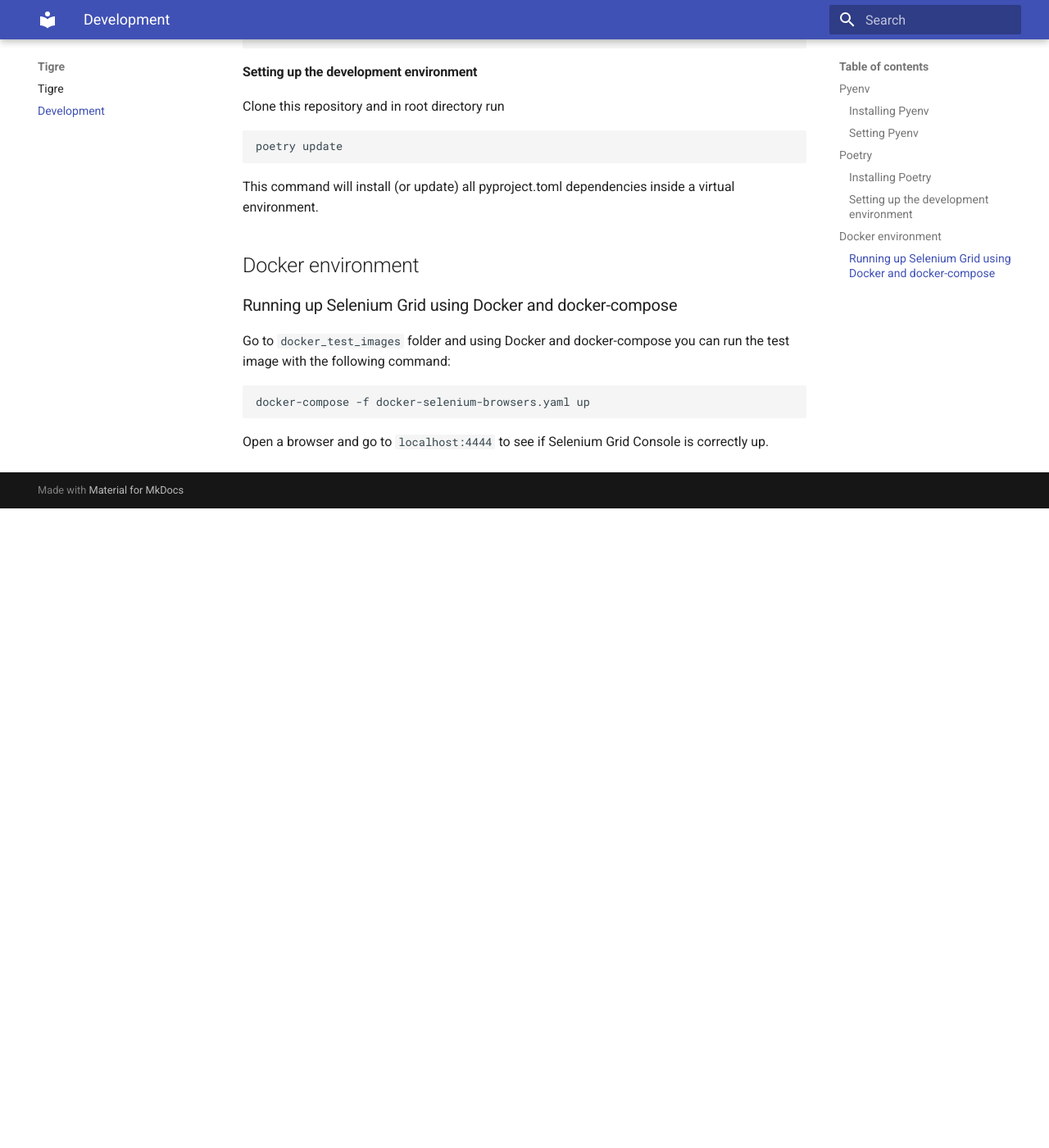
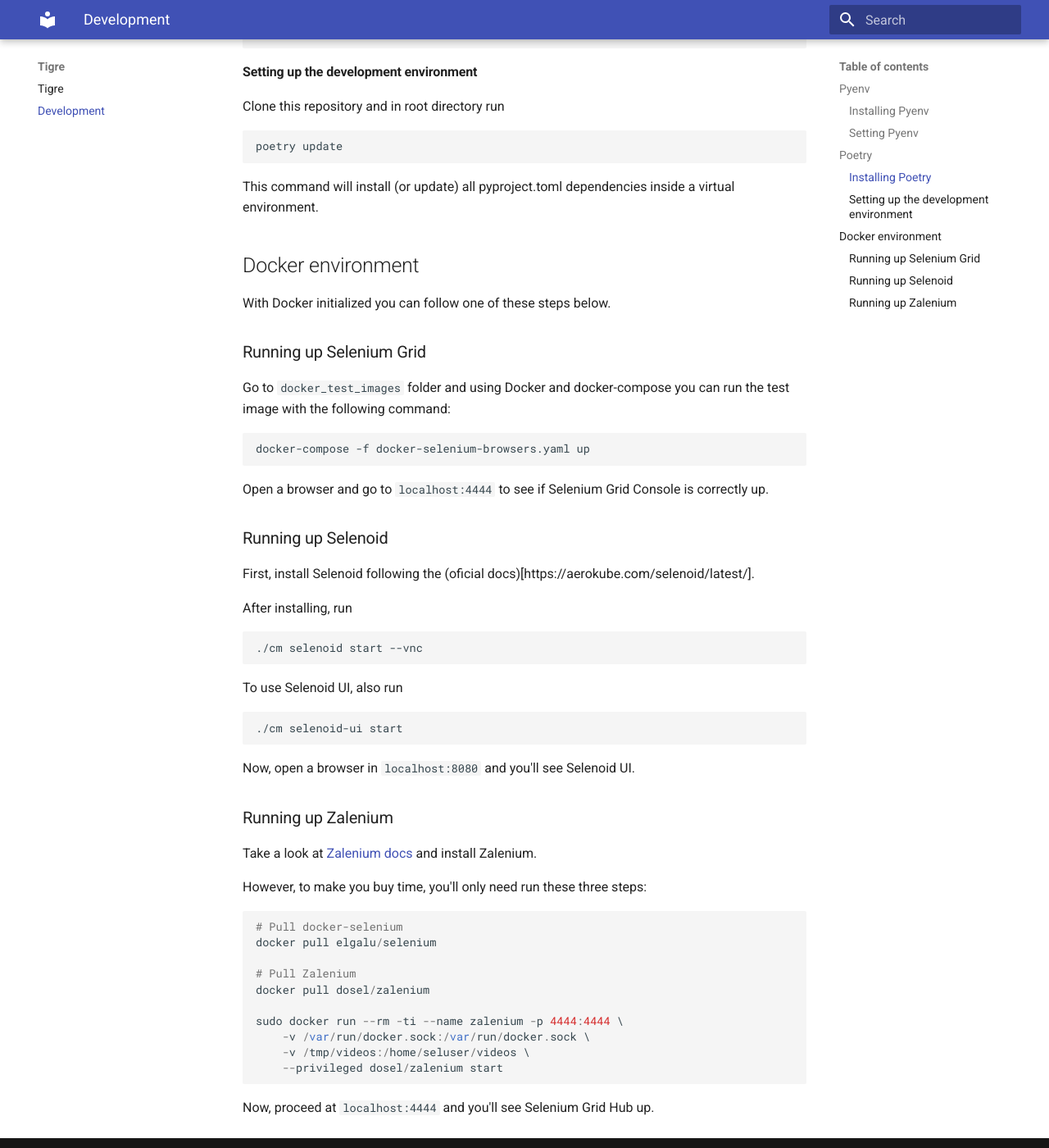
Before and after one commit to dunossauro/tigre, an MkDocs documentation site: the page built from docs/develop.md, in a window 1280 px wide and 1400 px high, scrolled down 1235 px. Shown: the whole window at 82% size. Built offline with MkDocs 1.6.1 and Material for MkDocs 9.7.7, drawn with Linux system fonts in a browser that asks for light colours; before the commit the page ends 1855 px from its top, so only the background shows below that.

Commit message:
updating development docs with Selenoid and Zalenium config

```diff
--- a/docs/develop.md
+++ b/docs/develop.md
@@ -53,13 +53,47 @@
 
 This command will install (or update) all pyproject.toml dependencies inside a virtual environment.
 
-
 ## Docker environment
 
-### Running up Selenium Grid using Docker and docker-compose
+With Docker initialized you can follow one of these steps below.
+
+### Running up Selenium Grid
 
 Go to `docker_test_images` folder and using Docker and docker-compose you can run the test image with the following command:
 
     docker-compose -f docker-selenium-browsers.yaml up
 
 Open a browser and go to `localhost:4444` to see if Selenium Grid Console is correctly up.
+
+### Running up Selenoid
+
+First, install Selenoid following the (oficial docs)[https://aerokube.com/selenoid/latest/].
+
+After installing, run
+
+    ./cm selenoid start --vnc
+
+To use Selenoid UI, also run
+
+    ./cm selenoid-ui start
+
+Now, open a browser in `localhost:8080` and you'll see Selenoid UI.
+
+### Running up Zalenium
+
+Take a look at [Zalenium docs](https://github.com/zalando/zalenium) and install Zalenium.
+
+However, to make you buy time, you'll only need run these three steps:
+
+    # Pull docker-selenium
+    docker pull elgalu/selenium
+
+    # Pull Zalenium
+    docker pull dosel/zalenium
+
+    sudo docker run --rm -ti --name zalenium -p 4444:4444 \
+        -v /var/run/docker.sock:/var/run/docker.sock \
+        -v /tmp/videos:/home/seluser/videos \
+        --privileged dosel/zalenium start
+
+Now, proceed at `localhost:4444` and you'll see Selenium Grid Hub up.
```
